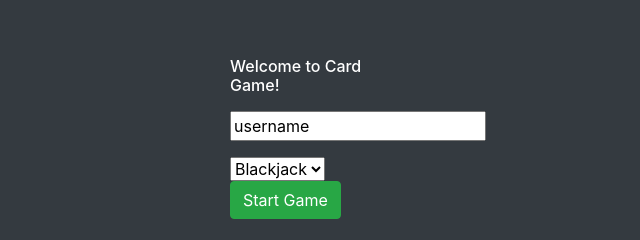
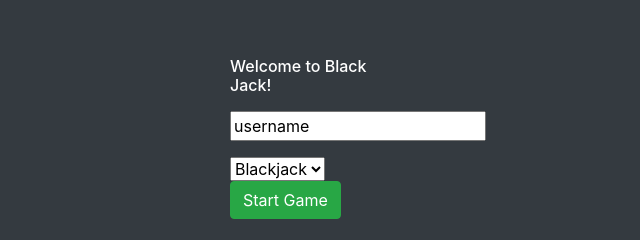
Before and after one commit to takeshi8989/BlackJack, a plain HTML site: page index.html in a window 1280 px wide. Shown: the part 268-508 px from the top of the page, 320-960 px from the left. Drawn offline with nearby package versions, Linux system fonts and the light colour scheme.

Commit message:
Update index.html

```diff
--- a/index.html
+++ b/index.html
@@ -10,7 +10,7 @@
     <div class="bg-dark vh-100 d-block" id="homePage">
         <div class="d-flex justify-content-center align-items-center h-100 d-none">
             <div class="start-box">
-                <h6 class="text-white pb-2">Welcome to Card Game!</h6>
+                <h6 class="text-white pb-2">Welcome to Black Jack!</h6>
                 <input type="text" placeholder="AI" class="form-group" id="userName" value="username">
                 <select class="my-0" id="gameType">
                     <option selected>Blackjack</option>
```
